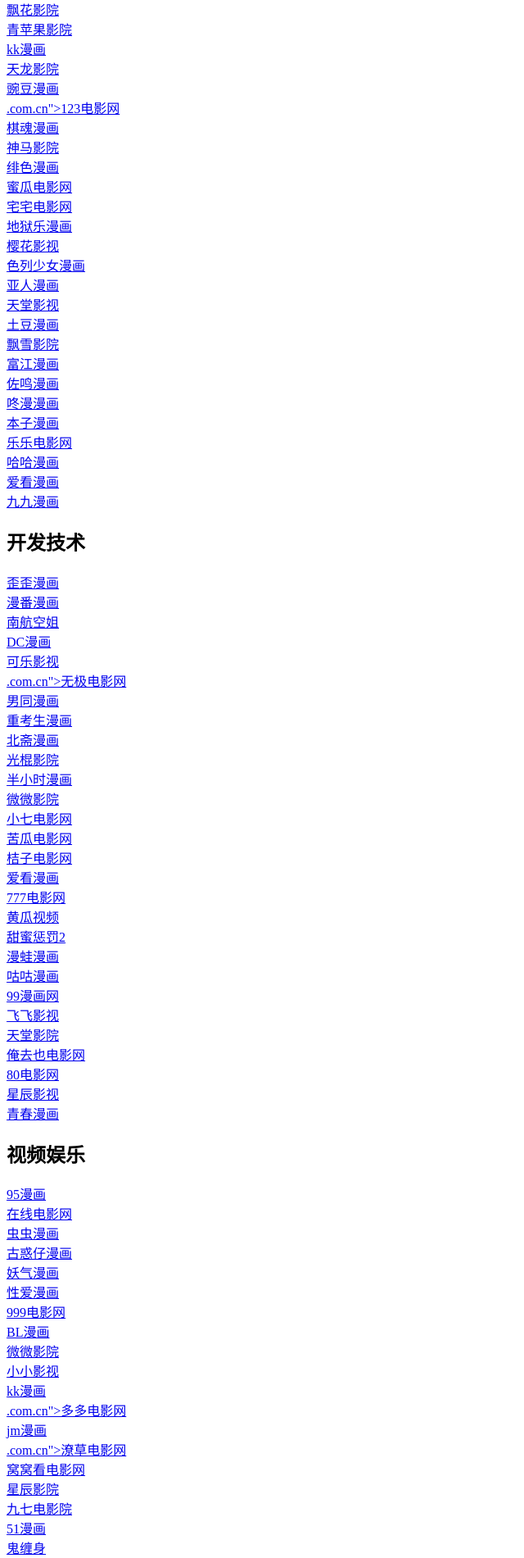
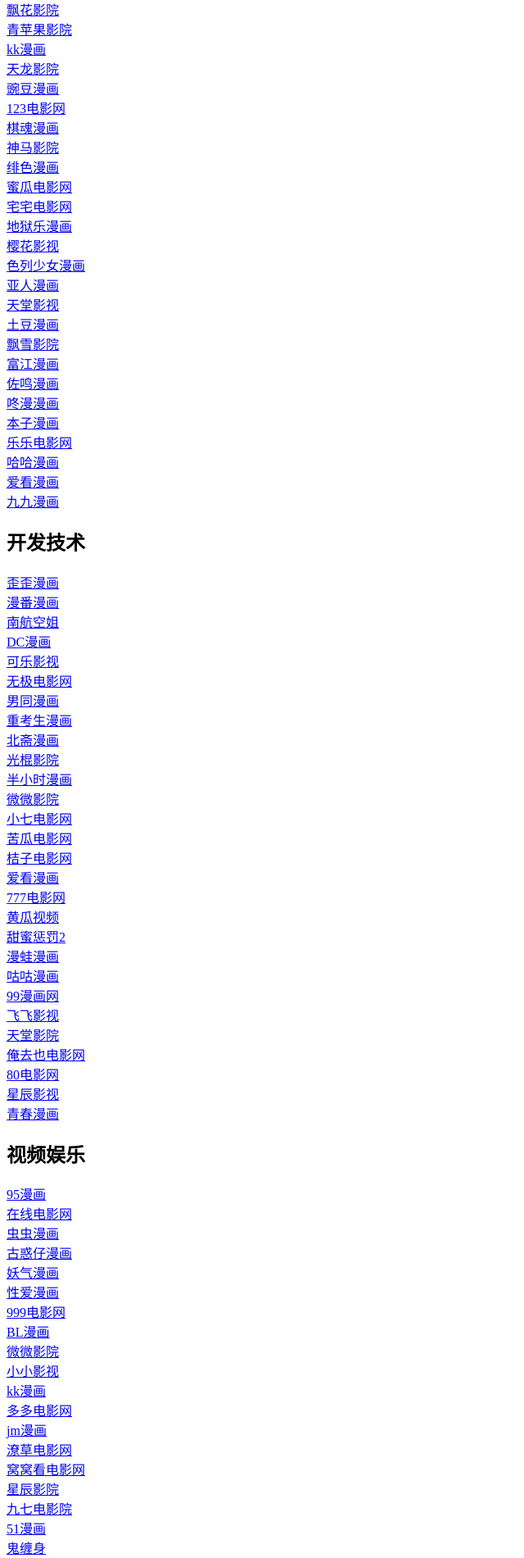
Before and after one commit to lianggemanwangzhidaohang/lianggemanwangzhidaohang.github.io, a plain HTML site: page index.html in a window 1280 px wide. Shown: the part 124-2025 px from the top of the page at 82% size, without its empty margins (0-640 px from the left). Drawn offline with Linux system fonts and the light colour scheme.

Commit message:
Update index.html

```diff
--- a/index.html
+++ b/index.html
@@ -16,7 +16,7 @@
 <a href="https://kkmanhua-zh.com.cn">kk漫画</a><br>
 <a href="https://tianlongyingyuan-top1.com.cn">天龙影院</a><br>
 <a href="https://wandoumanhua-app.com.cn">豌豆漫画</a><br>
-<a href="https://www.123dianyingwang-cn">.com.cn">123电影网</a><br>
+<a href="https://www.123dianyingwang-cn.com.cn">123电影网</a><br>
 <a href="https://www.qihunmanhua-zh.com.cn">棋魂漫画</a><br>
 <a href="https://www.shenmayingyuan-ac.com.cn">神马影院</a><br>
 <a href="https://feisemanhua-app.com.cn">绯色漫画</a><br>
@@ -45,7 +45,7 @@
 <a href="https://nanhangkongjie-wap.com.cn">南航空姐</a><br>
 <a href="https://www.dcmanhua-zh.com.cn">DC漫画</a><br>
 <a href="https://keleyingshi-mip.com.cn">可乐影视</a><br>
-<a href="https://wujidianyingwang-cn">.com.cn">无极电影网</a><br>
+<a href="https://wujidianyingwang-cn.com.cn">无极电影网</a><br>
 <a href="https://www.nantongmanhua-h5.com.cn">男同漫画</a><br>
 <a href="https://www.zhongkaoshengmanhua-h5.com.cn">重考生漫画</a><br>
 <a href="https://beizhaimanhua-vip.com.cn">北斋漫画</a><br>
@@ -82,9 +82,9 @@
 <a href="https://weiweiyingyuan-top1.com.cn">微微影院</a><br>
 <a href="https://xiaoxiaoyingshi-mip.com.cn">小小影视</a><br>
 <a href="https://www.kkmanhua-vip.com.cn">kk漫画</a><br>
-<a href="https://www.duoduodianyingwang-cn">.com.cn">多多电影网</a><br>
+<a href="https://www.duoduodianyingwang-cn.com.cn">多多电影网</a><br>
 <a href="https://jmmanhua-cn.com.cn">jm漫画</a><br>
-<a href="https://liaocaodianyingwang-cn">.com.cn">潦草电影网</a><br>
+<a href="https://liaocaodianyingwang-cn.com.cn">潦草电影网</a><br>
 <a href="https://wowokandianyingwang-wap.com.cn">窝窝看电影网</a><br>
 <a href="https://xingchenyingyuan-zaixian.com.cn">星辰影院</a><br>
 <a href="https://jiuqidianyingyuan-gw.com.cn">九七电影院</a><br>
@@ -120,7 +120,7 @@
 
 <a href="https://jkmanhua-book.com.cn">jk漫画</a><br>
 <a href="https://www.wuye-yingyuan.com.cn">午夜影院</a><br>
-<a href="https://bagedianyingwang-cn">.com.cn">八哥电影网</a><br>
+<a href="https://bagedianyingwang-cn.com.cn">八哥电影网</a><br>
 <a href="https://www.tiantianyingshi-gw.com.cn">天天影视</a><br>
 <a href="https://xigua-yingshi.com.cn">西瓜影视</a><br>
 <a href="https://www.lunlimanhua-zh.com.cn">伦理漫画</a><br>
@@ -143,7 +143,7 @@
 <a href="https://www.heixiumanhua-h5.com.cn">嘿咻漫画</a><br>
 <a href="https://jiazimanhua-vip.com.cn">茄子漫画</a><br>
 <a href="https://yiqikandianyingwang-top.com.cn">一起看电影网</a><br>
-<a href="https://www.80dianyingwang-cn">.com.cn">80电影网</a><br>
+<a href="https://www.80dianyingwang-cn.com.cn">80电影网</a><br>
 <a href="https://www.papapamanhua-h5.com.cn">啪啪啪漫画</a><br>
 <a href="https://www.tianmichengfa-yy.com.cn">甜蜜惩罚</a><br>
 <a href="https://bldanmeimanhua-zh.com.cn">bl耽美漫画</a><br>
```
